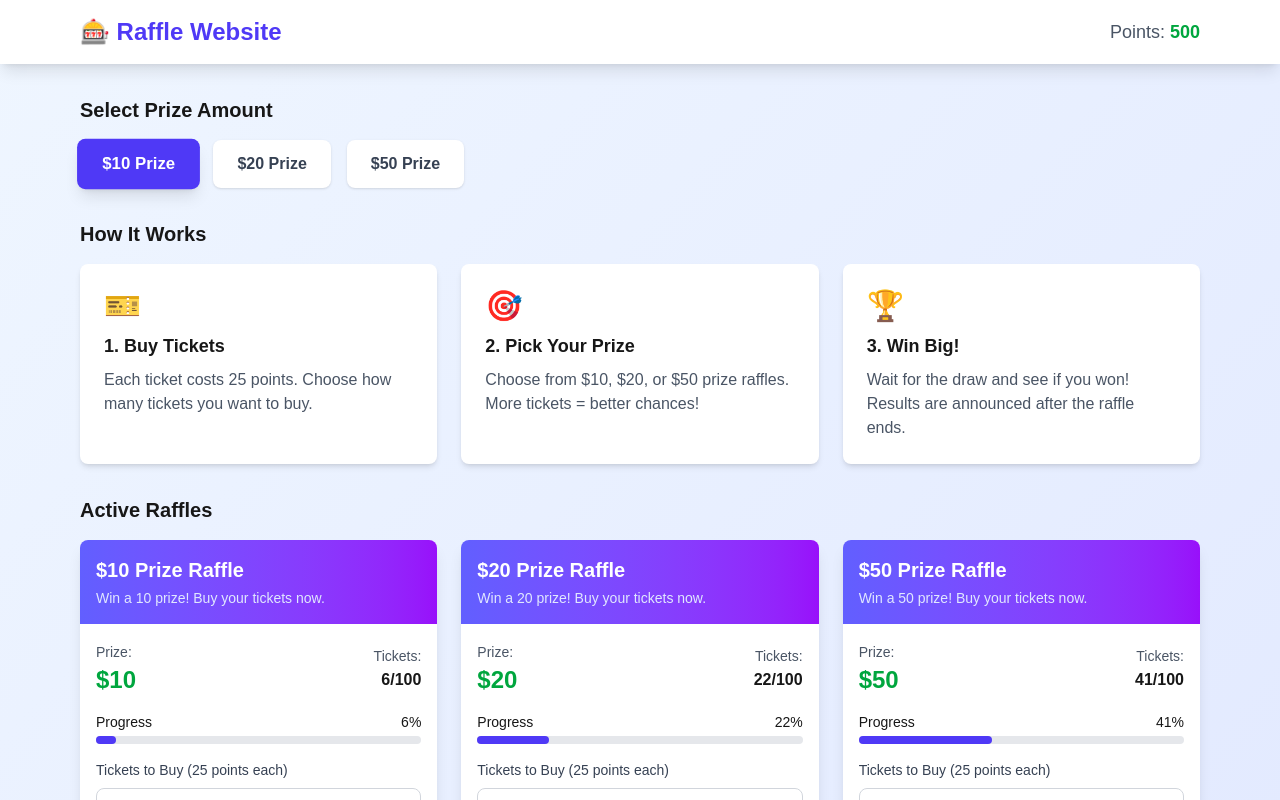
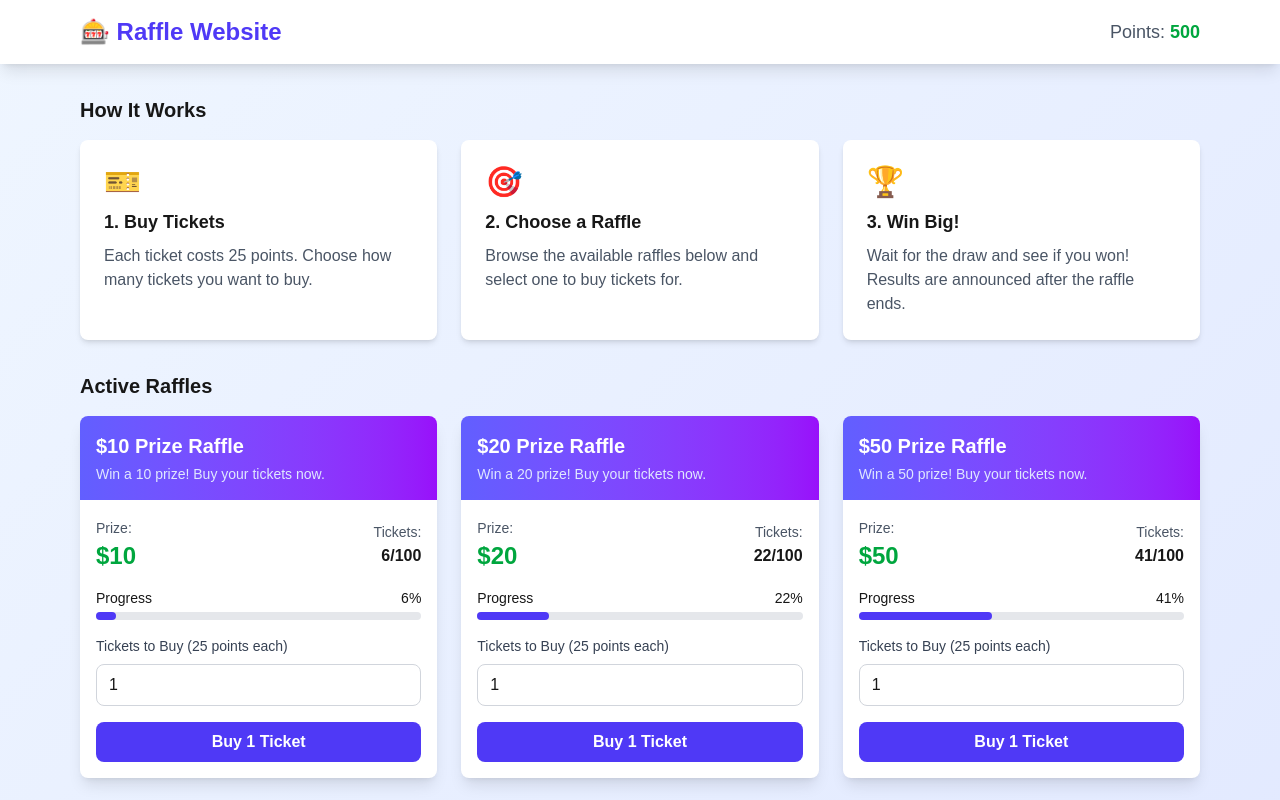
Before and after one commit to fbtopg/raffle-web, a Next.js app: page / in a window 1280 px wide. Shown: the top 800 px of the page. Built offline with nearby package versions, Linux system fonts and the light colour scheme.

Commit message:
auto: expert — remove the 'Select Prize Amount' section and the Active Raffles cards grid section should just list all prize raffles.

```diff
--- a/src/app/page.tsx
+++ b/src/app/page.tsx
@@ -24,8 +24,9 @@ const TICKET_COST = 25;
 export default function Home() {
   const [user, setUser] = useState<User>({ points: 500, tickets: [] });
   const [raffles, setRaffles] = useState<Raffle[]>([]);
-  const [selectedPrize, setSelectedPrize] = useState<number>(10);
+
   const [ticketsToBuy, setTicketsToBuy] = useState<number>(1);
+  const [selectedRaffleId, setSelectedRaffleId] = useState<number | null>(null);
   const [notification, setNotification] = useState<string>('');
 
   useEffect(() => {
@@ -70,17 +71,9 @@ export default function Home() {
     setTimeout(() => setNotification(''), 3000);
   };
 
-  const selectPrize = (prize: number) => {
-    setSelectedPrize(prize);
-    setRaffles(prev => prev.map(r => ({
-      ...r,
-      prize,
-      name: `$${prize} Prize Raffle`,
-      description: `Win a ${prize} prize! Buy your tickets now.`,
-    })));
-  };
 
-  const activeRaffles = raffles.filter(r => r.status === 'active');
+
+  const activeRaffles = raffles;
 
   return (
     <div className="min-h-screen bg-gradient-to-br from-blue-50 to-indigo-100">
@@ -107,24 +100,7 @@ export default function Home() {
       )}
 
       <main className="max-w-6xl mx-auto px-4 py-8">
-        <div className="mb-8">
-          <h2 className="text-xl font-semibold mb-4">Select Prize Amount</h2>
-          <div className="flex gap-4">
-            {PRIZES.map(prize => (
-              <button
-                key={prize}
-                onClick={() => selectPrize(prize)}
-                className={`px-6 py-3 rounded-lg font-semibold transition-all ${
-                  selectedPrize === prize
-                    ? 'bg-indigo-600 text-white shadow-lg scale-105'
-                    : 'bg-white text-gray-700 hover:bg-gray-100 shadow'
-                }`}
-              >
-                ${prize} Prize
-              </button>
-            ))}
-          </div>
-        </div>
+
 
         <div className="mb-8">
           <h2 className="text-xl font-semibold mb-4">How It Works</h2>
@@ -136,8 +112,8 @@ export default function Home() {
             </div>
             <div className="bg-white p-6 rounded-lg shadow-md">
               <div className="text-3xl mb-2">🎯</div>
-              <h3 className="font-bold text-lg mb-2">2. Pick Your Prize</h3>
-              <p className="text-gray-600">Choose from $10, $20, or $50 prize raffles. More tickets = better chances!</p>
+              <h3 className="font-bold text-lg mb-2">2. Choose a Raffle</h3>
+              <p className="text-gray-600">Browse the available raffles below and select one to buy tickets for.</p>
             </div>
             <div className="bg-white p-6 rounded-lg shadow-md">
               <div className="text-3xl mb-2">🏆</div>
```
